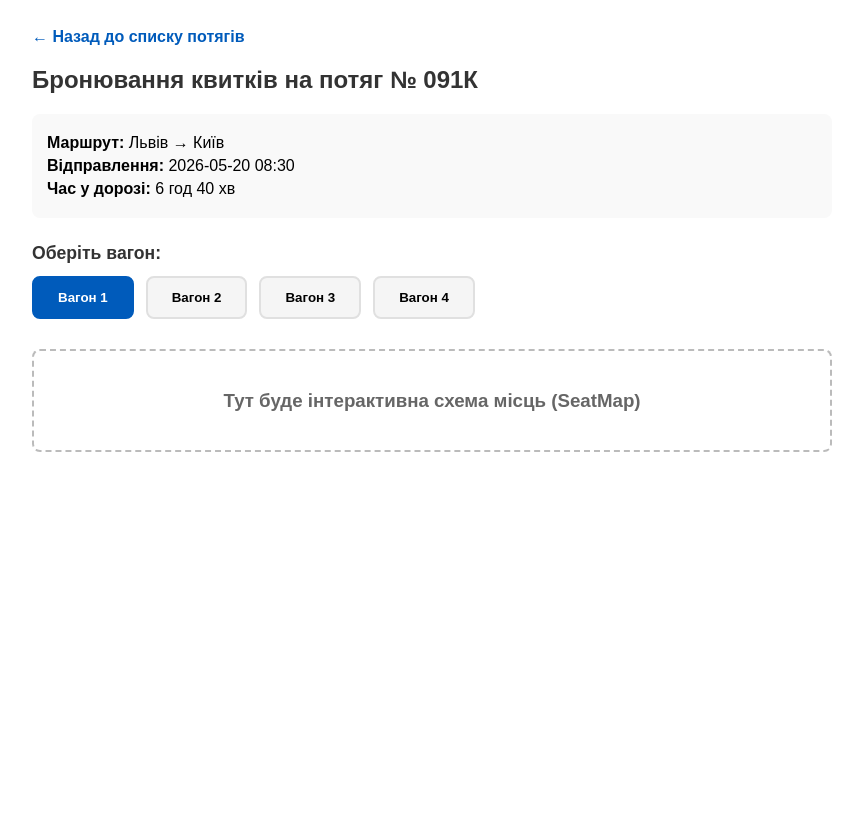
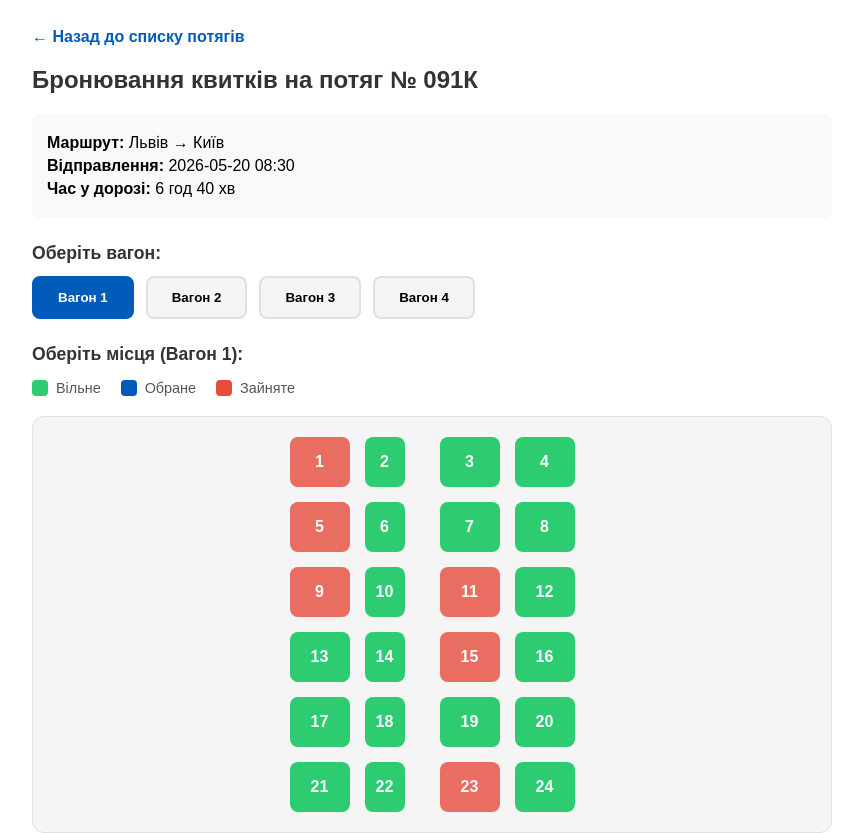
Before and after one commit to kastlls/web-project, a React (Vite) app: page /booking/1 in a window 1280 px wide. Shown: the top 833 px of the page, without its empty margins (208-1071 px from the left). Before the commit the page ends 800 px from the top, so only its background shows below. Built offline with nearby package versions, Linux system fonts and the light colour scheme.

Commit message:
feat: create interactive SeatMap component with color coded statuses

```diff
--- a/src/components/SeatMap.jsx
+++ b/src/components/SeatMap.jsx
@@ -0,0 +1,76 @@
+import { useBooking } from "../context/BookingContext"
+import styles from "./SeatMap.module.css"
+
+function SeatMap() {
+  const { selectedWagon, selectedSeats, setSelectedSeats } = useBooking()
+
+  // Генеруємо 24 місця для вагону
+  const totalSeats = 24
+
+  // Імітуємо заброньовані місця (червоні), які змінюються залежно від номеру вагона
+  const getBookedSeats = (wagon) => {
+    if (wagon % 2 === 0) {
+      return [2, 4, 8, 12, 14, 20] // для парних вагонів
+    }
+    return [1, 5, 9, 11, 15, 23] // для непарних вагонів
+  }
+
+  const bookedSeats = getBookedSeats(selectedWagon)
+
+  const handleSeatClick = (seatNumber) => {
+    // Якщо місце вже заброньоване кимось — нічого не робимо
+    if (bookedSeats.includes(seatNumber)) return
+
+    // Якщо місце вже обране нами — прибираємо його зі списку, інакше — додаємо
+    if (selectedSeats.includes(seatNumber)) {
+      setSelectedSeats(selectedSeats.filter((seat) => seat !== seatNumber))
+    } else {
+      setSelectedSeats([...selectedSeats, seatNumber])
+    }
+  }
+
+  return (
+    <div className={styles.container}>
+      <h3 className={styles.title}>Оберіть місця (Вагон {selectedWagon}):</h3>
+
+      {/* Легенда кольорів */}
+      <div className={styles.legend}>
+        <div className={styles.legendItem}><span className={`${styles.badge} ${styles.free}`}></span> Вільне</div>
+        <div className={styles.legendItem}><span className={`${styles.badge} ${styles.selected}`}></span> Обране</div>
+        <div className={styles.legendItem}><span className={`${styles.badge} ${styles.booked}`}></span> Зайняте</div>
+      </div>
+
+      {/* Сітка місць */}
+      <div className={styles.grid}>
+        {Array.from({ length: totalSeats }, (_, i) => {
+          const seatNumber = i + 1
+          const isBooked = bookedSeats.includes(seatNumber)
+          const isSelected = selectedSeats.includes(seatNumber)
+
+          let seatClass = styles.freeSeat
+          if (isBooked) seatClass = styles.bookedSeat
+          else if (isSelected) seatClass = styles.selectedSeat
+
+          return (
+            <button
+              key={seatNumber}
+              className={`${styles.seat} ${seatClass}`}
+              onClick={() => handleSeatClick(seatNumber)}
+              disabled={isBooked}
+            >
+              {seatNumber}
+            </button>
+          )
+        })}
+      </div>
+
+      {selectedSeats.length > 0 && (
+        <p className={styles.summary}>
+          Обрано місць: <strong>{selectedSeats.length}</strong> (№ {selectedSeats.join(", ")})
+        </p>
+      )}
+    </div>
+  )
+}
+
+export default SeatMap
--- /dev/null
+++ b/src/components/SeatMap.module.css
@@ -0,0 +1,89 @@
+.container {
+  margin: 25px 0;
+  font-family: sans-serif;
+}
+
+.title {
+  font-size: 1.1rem;
+  color: #333;
+  margin-bottom: 15px;
+}
+
+.legend {
+  display: flex;
+  gap: 20px;
+  margin-bottom: 20px;
+  font-size: 0.9rem;
+  color: #555;
+}
+
+.legendItem {
+  display: flex;
+  align-items: center;
+  gap: 8px;
+}
+
+.badge {
+  width: 16px;
+  height: 16px;
+  border-radius: 4px;
+  display: inline-block;
+}
+
+.free { background-color: #2ecc71; }
+.selected { background-color: #005bbb; }
+.booked { background-color: #e74c3c; }
+
+.grid {
+  display: grid;
+  grid-template-columns: repeat(4, minmax(50px, 60px));
+  gap: 15px;
+  justify-content: center;
+  background: #f5f5f5;
+  padding: 20px;
+  border-radius: 12px;
+  border: 1px solid #e0e0e0;
+}
+
+/* Прохід між кріслами (робимо відступ після 2-го стовпчика) */
+.grid button:nth-child(4n+2) {
+  margin-right: 20px;
+}
+
+.seat {
+  height: 50px;
+  border: none;
+  border-radius: 8px;
+  font-weight: bold;
+  font-size: 1rem;
+  cursor: pointer;
+  transition: all 0.2s ease;
+  color: white;
+}
+
+.freeSeat {
+  background-color: #2ecc71;
+}
+
+.freeSeat:hover {
+  background-color: #27ae60;
+  transform: scale(1.05);
+}
+
+.selectedSeat {
+  background-color: #005bbb;
+  box-shadow: 0 0 8px rgba(0, 91, 187, 0.5);
+}
+
+.bookedSeat {
+  background-color: #e74c3c;
+  cursor: not-allowed;
+  opacity: 0.8;
+}
+
+.summary {
+  margin-top: 15px;
+  text-align: center;
+  font-size: 1rem;
+  color: #333;
+}
--- a/src/pages/Booking.jsx
+++ b/src/pages/Booking.jsx
@@ -2,7 +2,8 @@ import { useEffect } from "react"
 import { useParams, Link } from "react-router-dom"
 import { useBooking } from "../context/BookingContext"
 import trains from "../data/trains"
-import WagonSelector from "../components/WagonSelector" // Імпортуємо селектор
+import WagonSelector from "../components/WagonSelector"
+import SeatMap from "../components/SeatMap" // Додали імпорт мапи місць
 
 function Booking() {
   const { trainId } = useParams()
@@ -33,12 +34,15 @@ function Booking() {
         <p style={{ margin: "5px 0" }}><strong>Час у дорозі:</strong> {selectedTrain.duration}</p>
       </div>
 
-      {/* Рендеримо наш новий селектор вагонів */}
+      {/* Рендеримо селектор вагонів */}
       <WagonSelector />
 
-      {/* На наступних кроках сюди додамо SeatMap та BookingForm */}
+      {/* Рендеримо інтерактивну мапу місць */}
+      <SeatMap />
+
+      {/* На наступному кроці сюди додамо BookingForm */}
       <div style={{ marginTop: "30px", padding: "20px", border: "2px dashed #bbb", borderRadius: "8px", textAlign: "center", color: "#666" }}>
-        <h3>Тут буде інтерактивна схема місць (SeatMap)</h3>
+        <h3>Тут буде форма бронювання (BookingForm)</h3>
       </div>
     </div>
   )
```
